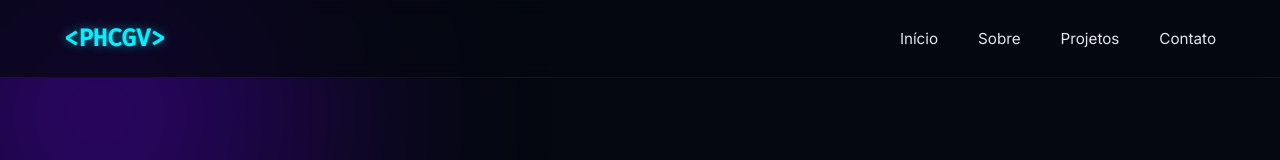
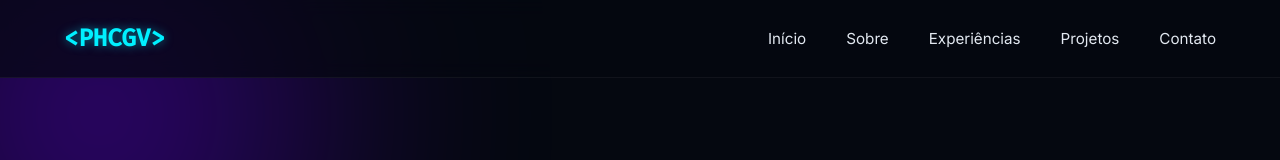
Before and after one commit to PHCGV/portfolio, a website: page index.html in a window 1280 px wide. Shown: the top 160 px of the page. Drawn offline with Linux system fonts and the light colour scheme.

Commit message:
Header hotfix

```diff
--- a/index.html
+++ b/index.html
@@ -18,6 +18,7 @@
             <ul>
                 <li><a href="#inicio">Início</a></li>
                 <li><a href="#sobre">Sobre</a></li>
+                <li><a href="#experiencias">Experiências</a></li>
                 <li><a href="#projetos">Projetos</a></li>
                 <li><a href="#contato">Contato</a></li>
             </ul>
```
